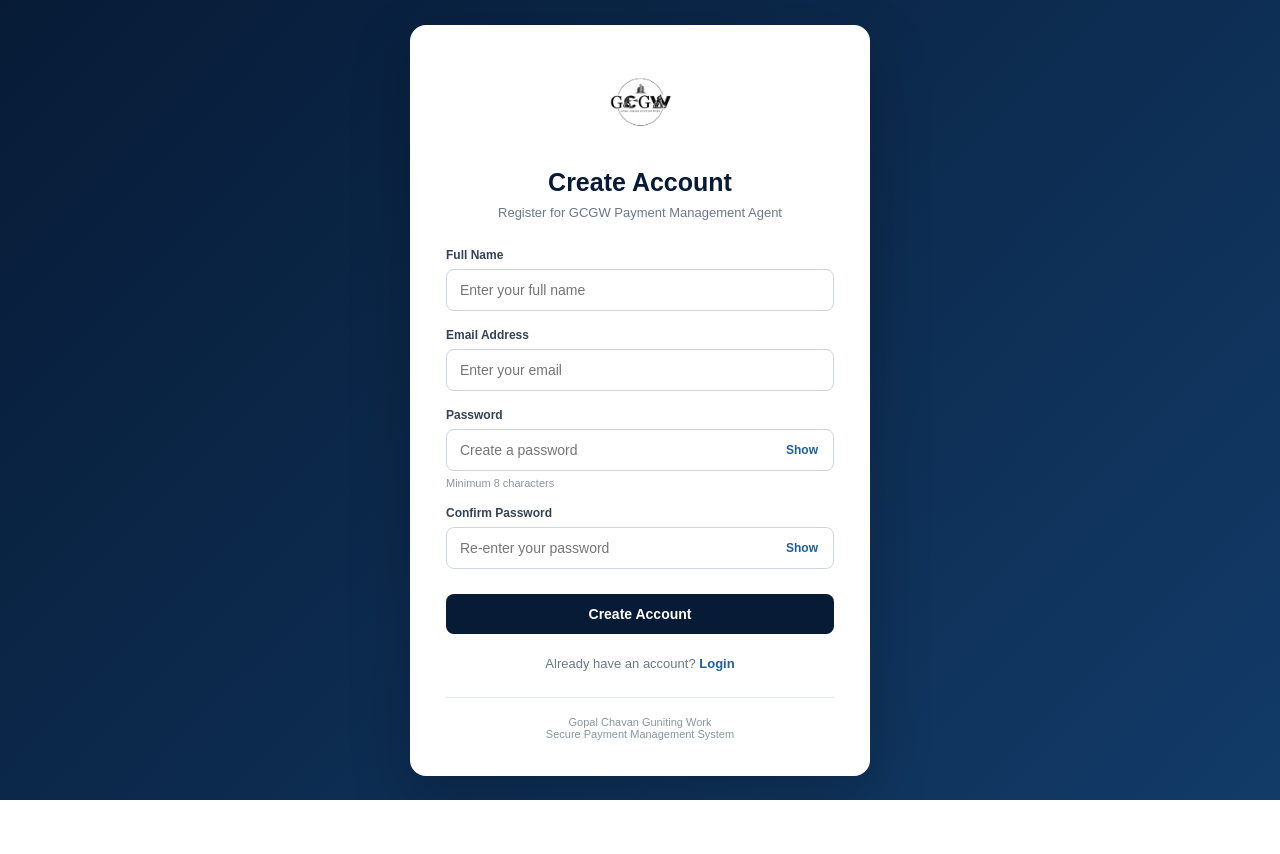
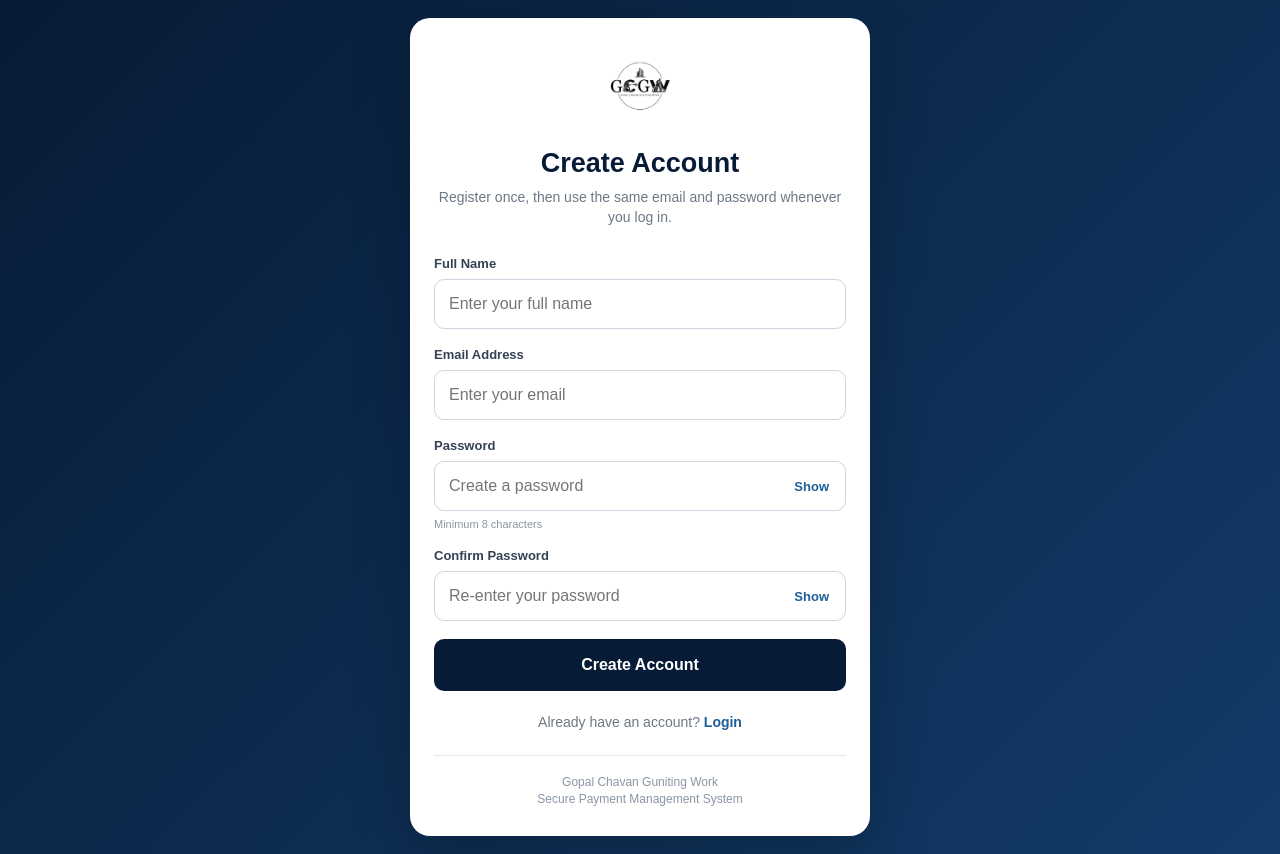
Before and after one commit to Arjun0650/Agent2, a FastAPI app: page /register in a window 1280 px wide. Before the commit the page ends 800 px from the top, so only its background shows below. Run offline with FastAPI, Linux system fonts and the light colour scheme; some libraries are stand-ins or nearby versions.

Commit message:
Refactor register.html for improved styling and structure

```diff
--- a/templates/register.html
+++ b/templates/register.html
@@ -1,641 +1,114 @@
 <!DOCTYPE html>
 <html lang="en">
-
 <head>
-
 <meta charset="UTF-8">
 <meta name="viewport" content="width=device-width, initial-scale=1.0">
-
 <title>Register | GCGW Payment Agent</title>
-
 <style>
-
-* {
-    box-sizing: border-box;
-    margin: 0;
-    padding: 0;
+*{box-sizing:border-box;margin:0;padding:0}
+html{min-height:100%;background:#071b36}
+body{font-family:Arial,Helvetica,sans-serif;min-height:100vh;display:flex;align-items:center;justify-content:center;background:linear-gradient(135deg,#071b36,#123b68);padding:max(18px,env(safe-area-inset-top)) 16px max(18px,env(safe-area-inset-bottom))}
+.auth-card{width:100%;max-width:460px;background:#fff;border-radius:20px;padding:28px 24px;box-shadow:0 20px 60px rgba(0,0,0,.22)}
+.logo-container{text-align:center;margin-bottom:16px}
+.logo-container img{width:82px;height:82px;object-fit:contain;border-radius:14px;background:#fff;padding:4px}
+h1{text-align:center;color:#071b36;font-size:27px;margin-bottom:8px}
+.subtitle{text-align:center;color:#6c7887;font-size:14px;line-height:1.45;margin-bottom:28px}
+.form-group{margin-bottom:18px}
+label{display:block;font-size:13px;font-weight:700;color:#344256;margin-bottom:8px}
+input{width:100%;min-height:50px;padding:13px 14px;border:1px solid #ccd6e2;border-radius:10px;font-size:16px;outline:none;background:#fff}
+input:focus{border-color:#1f5f99;box-shadow:0 0 0 3px rgba(31,95,153,.10)}
+.password-wrapper{position:relative}
+.password-wrapper input{padding-right:78px}
+.toggle-password{position:absolute;right:12px;top:50%;transform:translateY(-50%);border:none;background:transparent;color:#1f5f99;font-size:13px;font-weight:700;cursor:pointer;padding:5px}
+.password-note{margin-top:7px;font-size:11px;color:#8a95a3}
+.main-button{width:100%;min-height:52px;padding:12px;border:none;border-radius:10px;background:#071b36;color:#fff;font-size:16px;font-weight:700;cursor:pointer}
+.main-button:hover{background:#102c50}
+.main-button:disabled{opacity:.6;cursor:not-allowed}
+#messageBox{display:none;margin-top:16px;padding:12px 13px;border-radius:9px;background:#fdeceb;color:#c0392b;font-size:13px;line-height:1.4}
+.success{background:#eaf7ef!important;color:#198754!important}
+.login-link{margin-top:23px;text-align:center;font-size:14px;color:#6c7887}
+.login-link a{color:#1f5f99;text-decoration:none;font-weight:700}
+.company{margin-top:25px;padding-top:18px;border-top:1px solid #e1e7ef;text-align:center;font-size:12px;line-height:1.45;color:#8a95a3}
+@media(max-width:480px){
+body{align-items:flex-start;padding-top:max(34px,env(safe-area-inset-top))}
+.auth-card{padding:24px 20px;border-radius:18px}
+.logo-container img{width:74px;height:74px}
+h1{font-size:25px}
 }
-
-body {
-    font-family: Arial, Helvetica, sans-serif;
-    min-height: 100vh;
-
-    display: flex;
-    align-items: center;
-    justify-content: center;
-
-    background:
-        linear-gradient(
-            135deg,
-            #071b36,
-            #123b68
-        );
-
-    padding: 20px;
+</style>
+</head>
+<body>
+<div class="auth-card">
+<div class="logo-container"><img src="/static/logo.png" alt="GCGW Logo"></div>
+<h1>Create Account</h1>
+<div class="subtitle">Register once, then use the same email and password whenever you log in.</div>
+<form id="registerForm">
+<div class="form-group">
+<label for="fullName">Full Name</label>
+<input id="fullName" name="name" type="text" placeholder="Enter your full name" autocomplete="name" required>
+</div>
+<div class="form-group">
+<label for="email">Email Address</label>
+<input id="email" name="email" type="email" placeholder="Enter your email" autocomplete="email" autocapitalize="none" spellcheck="false" required>
+</div>
+<div class="form-group">
+<label for="password">Password</label>
+<div class="password-wrapper">
+<input id="password" name="new-password" type="password" placeholder="Create a password" autocomplete="new-password" minlength="8" required>
+<button type="button" class="toggle-password" onclick="togglePassword('password',this)">Show</button>
+</div>
+<div class="password-note">Minimum 8 characters</div>
+</div>
+<div class="form-group">
+<label for="confirmPassword">Confirm Password</label>
+<div class="password-wrapper">
+<input id="confirmPassword" name="confirm-password" type="password" placeholder="Re-enter your password" autocomplete="new-password" minlength="8" required>
+<button type="button" class="toggle-password" onclick="togglePassword('confirmPassword',this)">Show</button>
+</div>
+</div>
+<button type="submit" id="registerButton" class="main-button">Create Account</button>
+</form>
+<div id="messageBox"></div>
+<div class="login-link">Already have an account? <a href="/">Login</a></div>
+<div class="company">Gopal Chavan Guniting Work<br>Secure Payment Management System</div>
+</div>
+<script>
+function togglePassword(inputId,button){
+const input=document.getElementById(inputId);
+if(input.type==="password"){input.type="text";button.textContent="Hide";}
+else{input.type="password";button.textContent="Show";}
 }
-
-.auth-card {
-    width: 100%;
-    max-width: 460px;
-
-    background: white;
-
-    border-radius: 16px;
-
-    padding: 36px;
-
-    box-shadow:
-        0 20px 60px
-        rgba(0,0,0,.22);
+const form=document.getElementById("registerForm");
+const messageBox=document.getElementById("messageBox");
+const button=document.getElementById("registerButton");
+form.addEventListener("submit",async function(event){
+event.preventDefault();
+messageBox.style.display="none";
+messageBox.classList.remove("success");
+const fullName=document.getElementById("fullName").value.trim();
+const email=document.getElementById("email").value.trim();
+const password=document.getElementById("password").value;
+const confirmPassword=document.getElementById("confirmPassword").value;
+if(!fullName||!email||!password||!confirmPassword){showMessage("Please complete all fields.",false);return;}
+if(password.length<8){showMessage("Password must contain at least 8 characters.",false);return;}
+if(password!==confirmPassword){showMessage("Passwords do not match.",false);return;}
+button.disabled=true;
+button.textContent="Creating Account...";
+try{
+const response=await fetch("/api/register",{method:"POST",headers:{"Content-Type":"application/json"},body:JSON.stringify({full_name:fullName,email:email,password:password})});
+const data=await response.json();
+if(!response.ok){throw new Error(data.error||data.detail||"Registration failed.");}
+localStorage.setItem("gcgw_login_email",email);
+showMessage("Account created successfully. Redirecting...",true);
+setTimeout(()=>{window.location.href="/dashboard";},450);
+}catch(error){showMessage(error.message,false);}
+finally{button.disabled=false;button.textContent="Create Account";}
+});
+function showMessage(message,success){
+messageBox.textContent=message;
+messageBox.classList.toggle("success",success);
+messageBox.style.display="block";
 }
-
-.logo-container {
-    text-align: center;
-    margin-bottom: 18px;
-}
-
-.logo-container img {
-    width: 85px;
-    height: 85px;
-
-    object-fit: contain;
-
-    border-radius: 14px;
-
-    background: white;
-
-    padding: 5px;
-}
-
-h1 {
-    text-align: center;
-
-    color: #071b36;
-
-    font-size: 25px;
-
-    margin-bottom: 8px;
-}
-
-.subtitle {
-    text-align: center;
-
-    color: #6c7887;
-
-    font-size: 13px;
-
-    margin-bottom: 28px;
-}
-
-.form-group {
-    margin-bottom: 17px;
-}
-
-label {
-    display: block;
-
-    font-size: 12px;
-    font-weight: 700;
-
-    color: #344256;
-
-    margin-bottom: 7px;
-}
-
-input {
-    width: 100%;
-
-    padding: 12px 13px;
-
-    border: 1px solid #ccd6e2;
-
-    border-radius: 8px;
-
-    font-size: 14px;
-
-    outline: none;
-}
-
-input:focus {
-    border-color: #1f5f99;
-
-    box-shadow:
-        0 0 0 3px
-        rgba(31,95,153,.10);
-}
-
-.password-wrapper {
-    position: relative;
-}
-
-.password-wrapper input {
-    padding-right: 80px;
-}
-
-.toggle-password {
-    position: absolute;
-
-    right: 12px;
-    top: 50%;
-
-    transform: translateY(-50%);
-
-    border: none;
-    background: transparent;
-
-    color: #1f5f99;
-
-    font-size: 12px;
-    font-weight: 700;
-
-    cursor: pointer;
-
-    padding: 4px;
-}
-
-.main-button {
-    width: 100%;
-
-    padding: 12px;
-
-    margin-top: 8px;
-
-    border: none;
-
-    border-radius: 8px;
-
-    background: #071b36;
-    color: white;
-
-    font-size: 14px;
-    font-weight: 700;
-
-    cursor: pointer;
-}
-
-.main-button:hover {
-    background: #102c50;
-}
-
-.main-button:disabled {
-    opacity: .6;
-    cursor: not-allowed;
-}
-
-#messageBox {
-    display: none;
-
-    margin-top: 16px;
-
-    padding: 11px;
-
-    border-radius: 7px;
-
-    background: #fdeceb;
-    color: #c0392b;
-
-    font-size: 12px;
-}
-
-.success {
-    background: #eaf7ef !important;
-    color: #198754 !important;
-}
-
-.login-link {
-    margin-top: 22px;
-
-    text-align: center;
-
-    font-size: 13px;
-
-    color: #6c7887;
-}
-
-.login-link a {
-    color: #1f5f99;
-
-    text-decoration: none;
-
-    font-weight: 700;
-}
-
-.login-link a:hover {
-    text-decoration: underline;
-}
-
-.company {
-    margin-top: 26px;
-
-    padding-top: 18px;
-
-    border-top: 1px solid #e1e7ef;
-
-    text-align: center;
-
-    font-size: 11px;
-
-    color: #8a95a3;
-}
-
-.password-note {
-    margin-top: 6px;
-
-    font-size: 11px;
-
-    color: #8a95a3;
-}
-
-</style>
-
-</head>
-
-<body>
-
-<div class="auth-card">
-
-    <div class="logo-container">
-        <img
-            src="/static/logo.png"
-            alt="GCGW Logo"
-        >
-    </div>
-
-    <h1>
-        Create Account
-    </h1>
-
-    <div class="subtitle">
-        Register for GCGW Payment Management Agent
-    </div>
-
-
-    <form id="registerForm">
-
-        <div class="form-group">
-
-            <label for="fullName">
-                Full Name
-            </label>
-
-            <input
-                id="fullName"
-                type="text"
-                placeholder="Enter your full name"
-                required
-            >
-
-        </div>
-
-
-        <div class="form-group">
-
-            <label for="email">
-                Email Address
-            </label>
-
-            <input
-                id="email"
-                type="email"
-                placeholder="Enter your email"
-                required
-            >
-
-        </div>
-
-
-        <div class="form-group">
-
-            <label for="password">
-                Password
-            </label>
-
-            <div class="password-wrapper">
-
-                <input
-                    id="password"
-                    type="password"
-                    placeholder="Create a password"
-                    required
-                >
-
-                <button
-                    type="button"
-                    class="toggle-password"
-                    onclick="togglePassword('password', this)"
-                >
-                    Show
-                </button>
-
-            </div>
-
-            <div class="password-note">
-                Minimum 8 characters
-            </div>
-
-        </div>
-
-
-        <div class="form-group">
-
-            <label for="confirmPassword">
-                Confirm Password
-            </label>
-
-            <div class="password-wrapper">
-
-                <input
-                    id="confirmPassword"
-                    type="password"
-                    placeholder="Re-enter your password"
-                    required
-                >
-
-                <button
-                    type="button"
-                    class="toggle-password"
-                    onclick="togglePassword('confirmPassword', this)"
-                >
-                    Show
-                </button>
-
-            </div>
-
-        </div>
-
-
-        <button
-            type="submit"
-            id="registerButton"
-            class="main-button"
-        >
-            Create Account
-        </button>
-
-    </form>
-
-
-    <div id="messageBox"></div>
-
-
-    <div class="login-link">
-
-        Already have an account?
-
-        <a href="/">
-            Login
-        </a>
-
-    </div>
-
-
-    <div class="company">
-
-        Gopal Chavan Guniting Work
-        <br>
-        Secure Payment Management System
-
-    </div>
-
-</div>
-
-
-<script>
-
-function togglePassword(
-    inputId,
-    button
-) {
-
-    const input =
-        document.getElementById(
-            inputId
-        );
-
-    if(input.type === "password") {
-
-        input.type = "text";
-
-        button.textContent =
-            "Hide";
-
-    }
-
-    else {
-
-        input.type = "password";
-
-        button.textContent =
-            "Show";
-
-    }
-
-}
-
-
-const form =
-    document.getElementById(
-        "registerForm"
-    );
-
-const messageBox =
-    document.getElementById(
-        "messageBox"
-    );
-
-const button =
-    document.getElementById(
-        "registerButton"
-    );
-
-
-form.addEventListener(
-    "submit",
-    async function(event) {
-
-        event.preventDefault();
-
-
-        messageBox.style.display =
-            "none";
-
-        messageBox.classList.remove(
-            "success"
-        );
-
-
-        const fullName =
-            document.getElementById(
-                "fullName"
-            ).value.trim();
-
-
-        const email =
-            document.getElementById(
-                "email"
-            ).value.trim();
-
-
-        const password =
-            document.getElementById(
-                "password"
-            ).value;
-
-
-        const confirmPassword =
-            document.getElementById(
-                "confirmPassword"
-            ).value;
-
-
-        if(
-            !fullName ||
-            !email ||
-            !password ||
-            !confirmPassword
-        ) {
-
-            showMessage(
-                "Please complete all fields.",
-                false
-            );
-
-            return;
-        }
-
-
-        if(password.length < 8) {
-
-            showMessage(
-                "Password must contain at least 8 characters.",
-                false
-            );
-
-            return;
-        }
-
-
-        if(password !== confirmPassword) {
-
-            showMessage(
-                "Passwords do not match.",
-                false
-            );
-
-            return;
-        }
-
-
-        button.disabled = true;
-
-        button.textContent =
-            "Creating Account...";
-
-
-        try {
-
-            const response =
-                await fetch(
-                    "/api/register",
-                    {
-                        method:
-                            "POST",
-
-                        headers: {
-                            "Content-Type":
-                                "application/json"
-                        },
-
-                        body:
-                            JSON.stringify({
-                                full_name:
-                                    fullName,
-
-                                email:
-                                    email,
-
-                                password:
-                                    password
-                            })
-                    }
-                );
-
-
-            const data =
-                await response.json();
-
-
-            if(!response.ok) {
-
-                throw new Error(
-                    data.error ||
-                    data.detail ||
-                    "Registration failed."
-                );
-            }
-
-
-            showMessage(
-                "Account created successfully. Redirecting...",
-                true
-            );
-
-
-            setTimeout(
-                () => {
-
-                    window.location.href =
-                        "/dashboard";
-
-                },
-                700
-            );
-
-
-        }
-
-        catch(error) {
-
-            showMessage(
-                error.message,
-                false
-            );
-
-        }
-
-        finally {
-
-            button.disabled = false;
-
-            button.textContent =
-                "Create Account";
-
-        }
-
-    }
-);
-
-
-function showMessage(
-    message,
-    success
-) {
-
-    messageBox.textContent =
-        message;
-
-    messageBox.classList.toggle(
-        "success",
-        success
-    );
-
-    messageBox.style.display =
-        "block";
-
-}
-
 </script>
-
 </body>
-
 </html>
```
